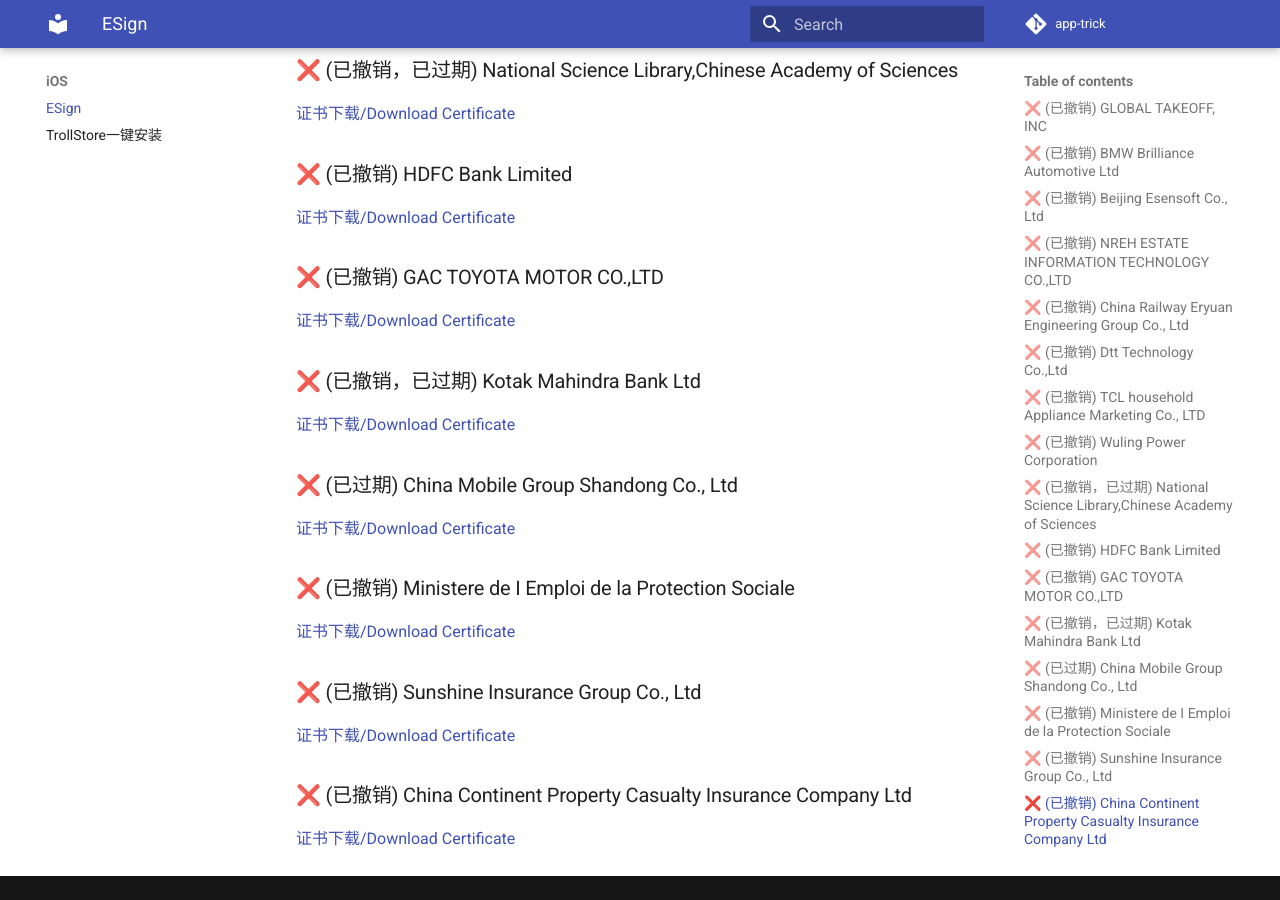
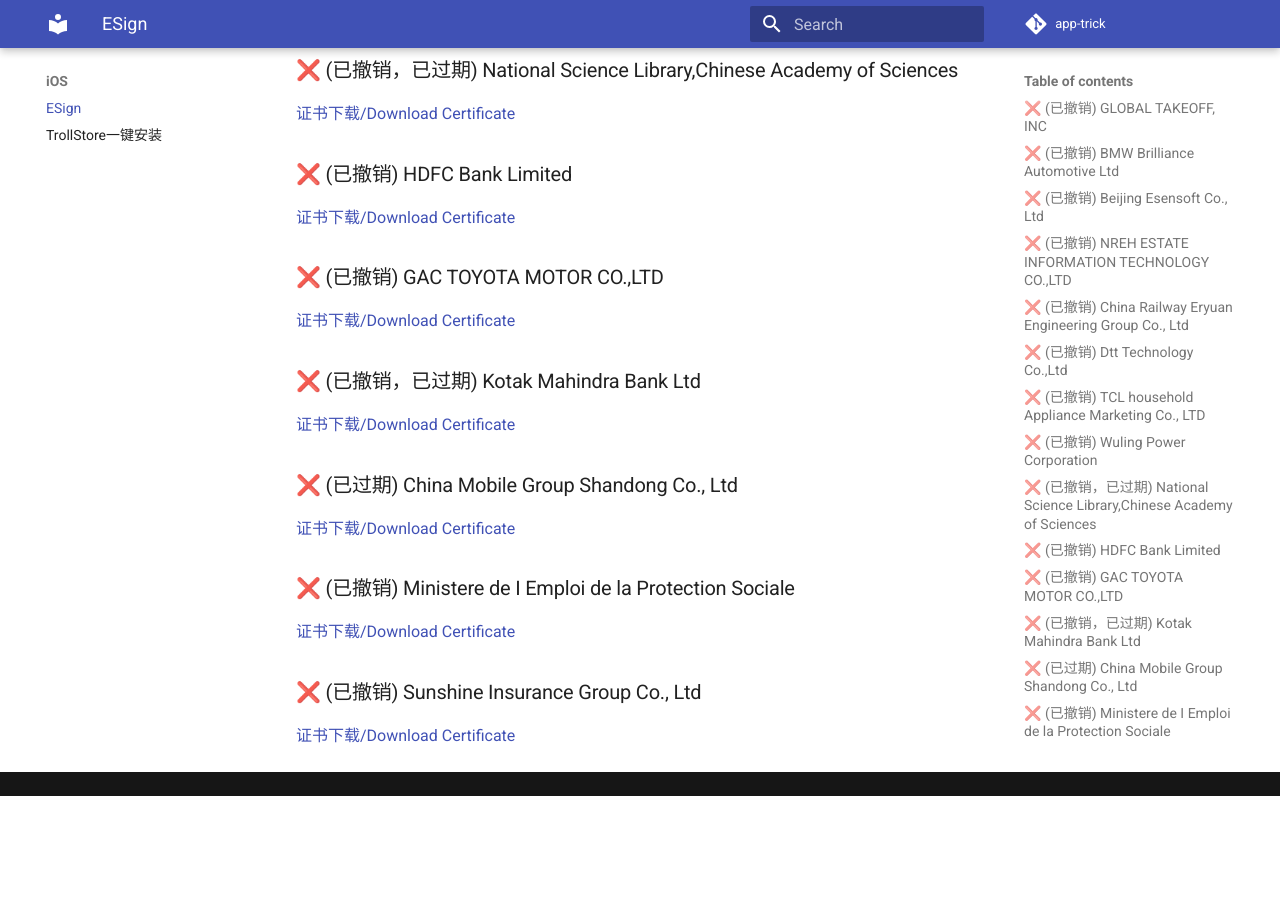
Before and after one commit to app-trick/app-trick.github.io, an MkDocs documentation site: the page built from docs/iOS/Esign.md, in a window 1280 px wide and 900 px high, scrolled down 1168 px. Built offline with MkDocs 1.6.1 and Material for MkDocs 9.7.7, drawn with Linux system fonts in a browser that asks for light colours; comment, search, counter and statistics services are not loaded; after the commit the page ends 1964 px from its top, so only the background shows below that.

Commit message:
Esign Repo Update

```diff
--- a/docs/iOS/Esign.md
+++ b/docs/iOS/Esign.md
@@ -38,5 +38,3 @@
 [证书下载/Download Certificate](/iOS/cert/Ministere%20de%20I%20Emploi%20de%20la%20Protection%20Sociale.zip)
 ### ❌ (已撤销) Sunshine Insurance Group Co., Ltd
 [证书下载/Download Certificate](/iOS/cert/Sunshine%20Insurance%20Group%20Co.%2C%20Ltd.zip)
-### ❌ (已撤销) China Continent Property   Casualty Insurance Company Ltd
-[证书下载/Download Certificate](/iOS/cert/China%20Continent%20Property%20%20%20Casualty%20Insurance%20Company%20Ltd.zip)
--- a/docs/iOS/cert/list.txt
+++ b/docs/iOS/cert/list.txt
@@ -13,4 +13,3 @@
 China Mobile Group Shandong Co., Ltd.zip
 Ministere de I Emploi de la Protection Sociale.zip
 Sunshine Insurance Group Co., Ltd.zip
-China Continent Property   Casualty Insurance Company Ltd.zip
```
Also changed, not shown: 1 other file.
